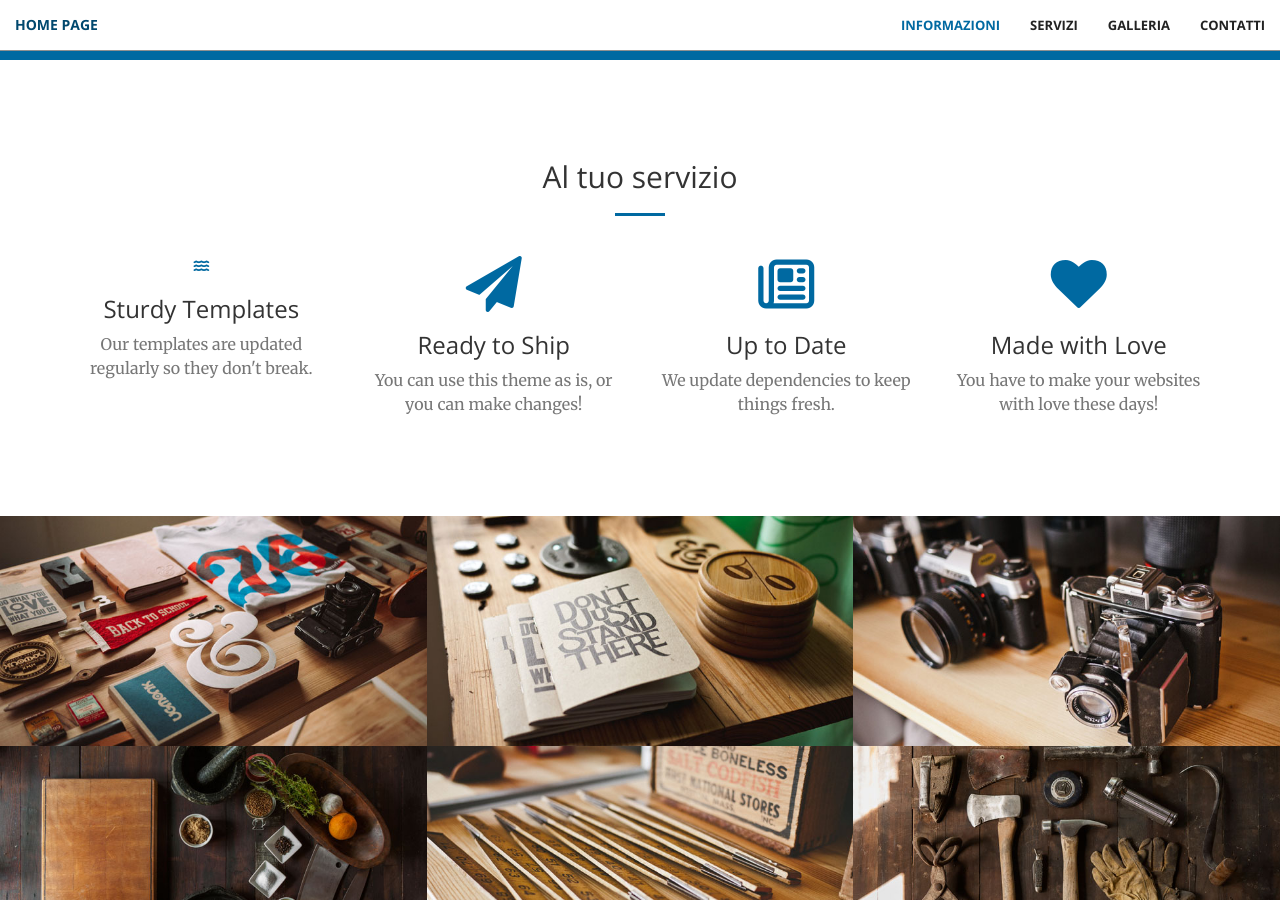
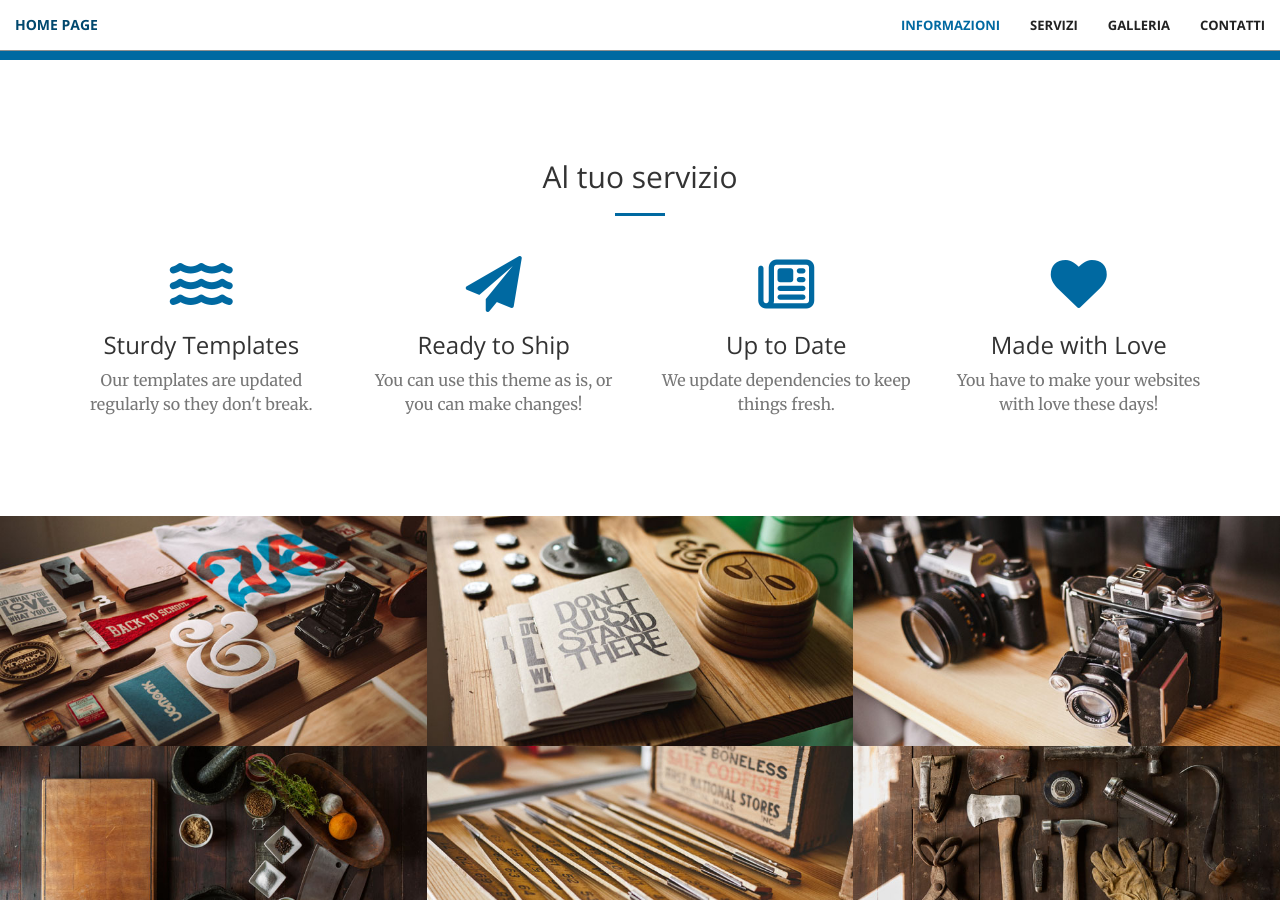
Before and after one commit to teocavaproject/teocavaproject.github.io, a Jekyll site: the page built from index.html, in a window 1280 px wide and 900 px high, scrolled down 1210 px. Built offline with Jekyll 4.4.1, drawn with Linux system fonts in a browser that asks for light colours; nearby versions of some CDN libraries.

Commit message:
Update services.html

```diff
--- a/_includes/services.html
+++ b/_includes/services.html
@@ -11,7 +11,7 @@
         <div class="row">
             <div class="col-lg-3 col-md-6 text-center">
                 <div class="service-box">
-                    <i class="fa-solid fa-water bounceIn text-primary"></i>
+                    <i class="fa-solid fa-water fa-4x bounceIn text-primary"></i>
                     <h3>Sturdy Templates</h3>
                     <p class="text-muted">Our templates are updated regularly so they don't break.</p>
                 </div>
```
